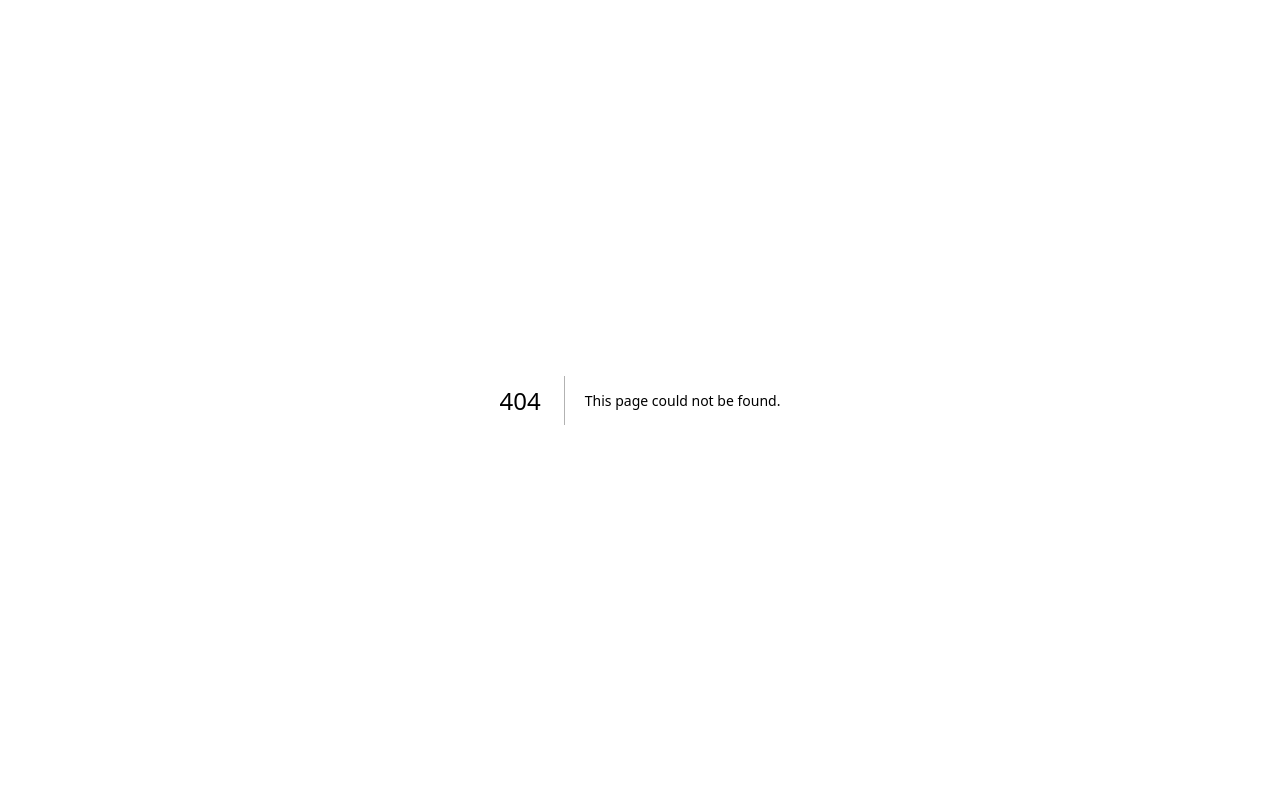
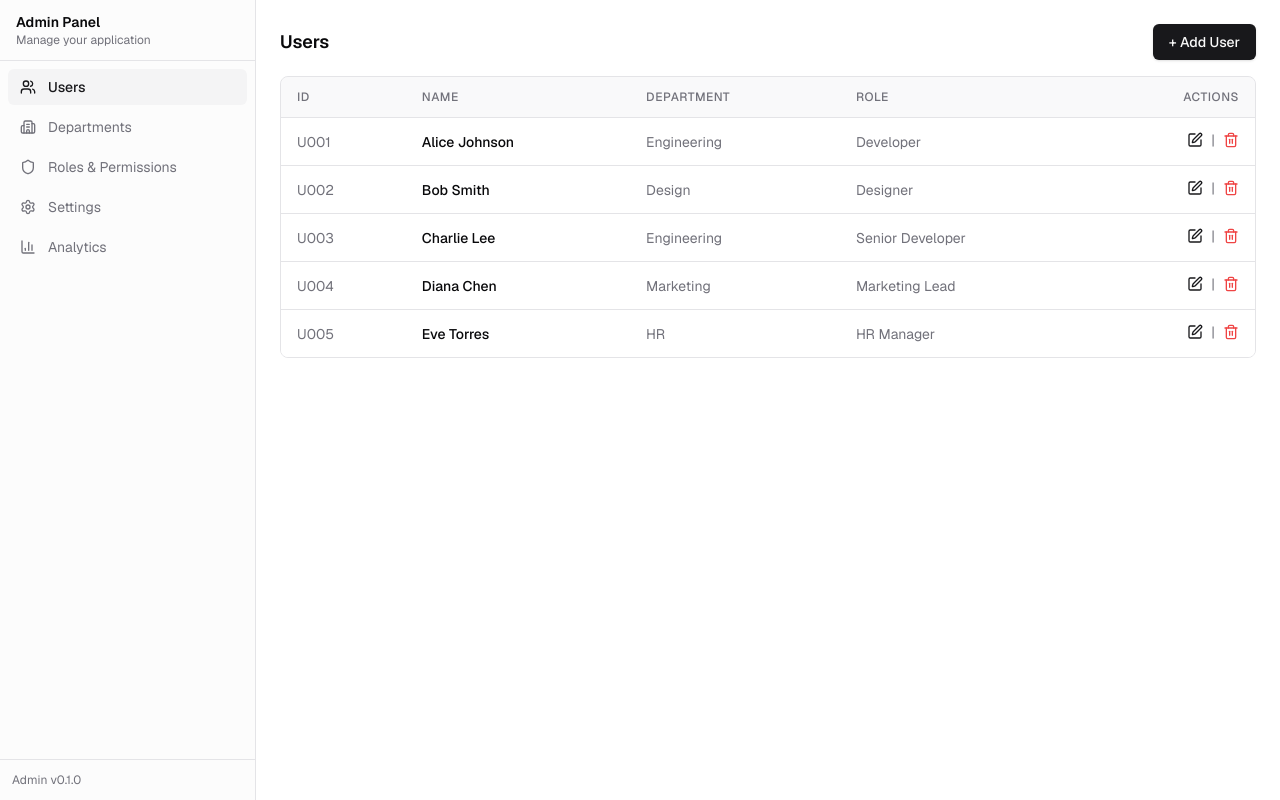
Before and after one commit to nguyendangthaoit/ent-agent, a Next.js app in the folder frontend/: page /admin in a window 1280 px wide. Before the commit this address had no page. Built offline with nearby package versions, Linux system fonts and the light colour scheme.

Commit message:
initialize admin page

```diff
--- /dev/null
+++ b/frontend/src/app/admin/layout.tsx
@@ -0,0 +1,21 @@
+"use client";
+
+import React, { useState } from "react";
+import { AdminSidebar } from "@/src/components/admin/AdminSidebar";
+
+export default function AdminLayout({
+    children,
+}: {
+    children: React.ReactNode;
+}) {
+    const [activeNav, setActiveNav] = useState("users");
+
+    return (
+        <div className="flex h-full">
+            <AdminSidebar activeNav={activeNav} onNavChange={setActiveNav} />
+            <main className="flex-1 overflow-y-auto p-6">
+                {children}
+            </main>
+        </div>
+    );
+}
--- /dev/null
+++ b/frontend/src/app/admin/page.tsx
@@ -0,0 +1,5 @@
+import { UserTable } from "@/src/components/admin/UserTable";
+
+export default function AdminPage() {
+    return <UserTable />;
+}
--- /dev/null
+++ b/frontend/src/components/admin/AdminSidebar.tsx
@@ -0,0 +1,68 @@
+"use client";
+
+import React from "react";
+import { cn } from "@/src/lib/utils";
+import {
+    Users,
+    Building2,
+    Shield,
+    Settings,
+    BarChart3,
+    type LucideIcon,
+} from "lucide-react";
+
+interface NavItem {
+    id: string;
+    label: string;
+    icon: LucideIcon;
+}
+
+const NAV_ITEMS: NavItem[] = [
+    { id: "users", label: "Users", icon: Users },
+    { id: "departments", label: "Departments", icon: Building2 },
+    { id: "roles", label: "Roles & Permissions", icon: Shield },
+    { id: "settings", label: "Settings", icon: Settings },
+    { id: "analytics", label: "Analytics", icon: BarChart3 },
+];
+
+interface AdminSidebarProps {
+    activeNav: string;
+    onNavChange: (navId: string) => void;
+}
+
+export function AdminSidebar({ activeNav, onNavChange }: AdminSidebarProps) {
+    return (
+        <aside className="flex h-full w-64 flex-col border-r border-border bg-muted/30">
+            {/* Header */}
+            <div className="border-b border-border px-4 py-3">
+                <h2 className="text-sm font-semibold text-foreground">Admin Panel</h2>
+                <p className="text-xs text-muted-foreground">Manage your application</p>
+            </div>
+
+            {/* Navigation */}
+            <nav className="flex-1 space-y-1 p-2">
+                {NAV_ITEMS.map((item) => (
+                    <button
+                        key={item.id}
+                        onClick={() => onNavChange(item.id)}
+                        className={cn(
+                            "flex w-full items-center gap-3 rounded-md px-3 py-2 text-sm transition-colors",
+                            "hover:bg-accent hover:text-accent-foreground",
+                            activeNav === item.id
+                                ? "bg-accent text-accent-foreground font-medium"
+                                : "text-muted-foreground",
+                        )}
+                    >
+                        <item.icon className="size-4 shrink-0" />
+                        <span>{item.label}</span>
+                    </button>
+                ))}
+            </nav>
+
+            {/* Footer */}
+            <div className="border-t border-border p-3">
+                <p className="text-xs text-muted-foreground">Admin v0.1.0</p>
+            </div>
+        </aside>
+    );
+}
--- /dev/null
+++ b/frontend/src/components/admin/UserTable.tsx
@@ -0,0 +1,82 @@
+"use client";
+
+import { SquarePen, Trash2 } from "lucide-react";
+
+interface User {
+    id: string;
+    name: string;
+    department: string;
+    role: string;
+}
+
+const MOCK_USERS: User[] = [
+    { id: "U001", name: "Alice Johnson", department: "Engineering", role: "Developer" },
+    { id: "U002", name: "Bob Smith", department: "Design", role: "Designer" },
+    { id: "U003", name: "Charlie Lee", department: "Engineering", role: "Senior Developer" },
+    { id: "U004", name: "Diana Chen", department: "Marketing", role: "Marketing Lead" },
+    { id: "U005", name: "Eve Torres", department: "HR", role: "HR Manager" },
+];
+
+export function UserTable() {
+    return (
+        <div className="space-y-4">
+            {/* Toolbar */}
+            <div className="flex items-center justify-between">
+                <h3 className="text-lg font-semibold text-foreground">Users</h3>
+                <button className="rounded-md bg-primary px-4 py-2 text-sm font-medium text-primary-foreground shadow hover:bg-primary/90 transition-colors">
+                    + Add User
+                </button>
+            </div>
+
+            {/* Table */}
+            <div className="overflow-hidden rounded-lg border border-border">
+                <table className="min-w-full divide-y divide-border">
+                    <thead className="bg-muted/50">
+                        <tr>
+                            <th className="px-4 py-3 text-left text-xs font-medium uppercase tracking-wider text-muted-foreground">
+                                ID
+                            </th>
+                            <th className="px-4 py-3 text-left text-xs font-medium uppercase tracking-wider text-muted-foreground">
+                                Name
+                            </th>
+                            <th className="px-4 py-3 text-left text-xs font-medium uppercase tracking-wider text-muted-foreground">
+                                Department
+                            </th>
+                            <th className="px-4 py-3 text-left text-xs font-medium uppercase tracking-wider text-muted-foreground">
+                                Role
+                            </th>
+                            <th className="px-4 py-3 text-right text-xs font-medium uppercase tracking-wider text-muted-foreground">
+                                Actions
+                            </th>
+                        </tr>
+                    </thead>
+                    <tbody className="divide-y divide-border bg-background">
+                        {MOCK_USERS.map((user) => (
+                            <tr key={user.id} className="hover:bg-muted/30 transition-colors">
+                                <td className="whitespace-nowrap px-4 py-3 text-sm text-muted-foreground">
+                                    {user.id}
+                                </td>
+                                <td className="whitespace-nowrap px-4 py-3 text-sm font-medium text-foreground">
+                                    {user.name}
+                                </td>
+                                <td className="whitespace-nowrap px-4 py-3 text-sm text-muted-foreground">
+                                    {user.department}
+                                </td>
+                                <td className="whitespace-nowrap px-4 py-3 text-sm text-muted-foreground">
+                                    {user.role}
+                                </td>
+                                <td className="whitespace-nowrap px-4 py-3 text-right text-sm">
+                                    <div className="inline-flex items-center justify-end">
+                                        <button className="text-primary hover:underline"><SquarePen className="size-4 shrink-0" /></button>
+                                        <span className="mx-2 text-muted-foreground">|</span>
+                                        <button className="text-destructive hover:underline"><Trash2 className="size-4 shrink-0" /></button>
+                                    </div>
+                                </td>
+                            </tr>
+                        ))}
+                    </tbody>
+                </table>
+            </div>
+        </div>
+    );
+}
```
